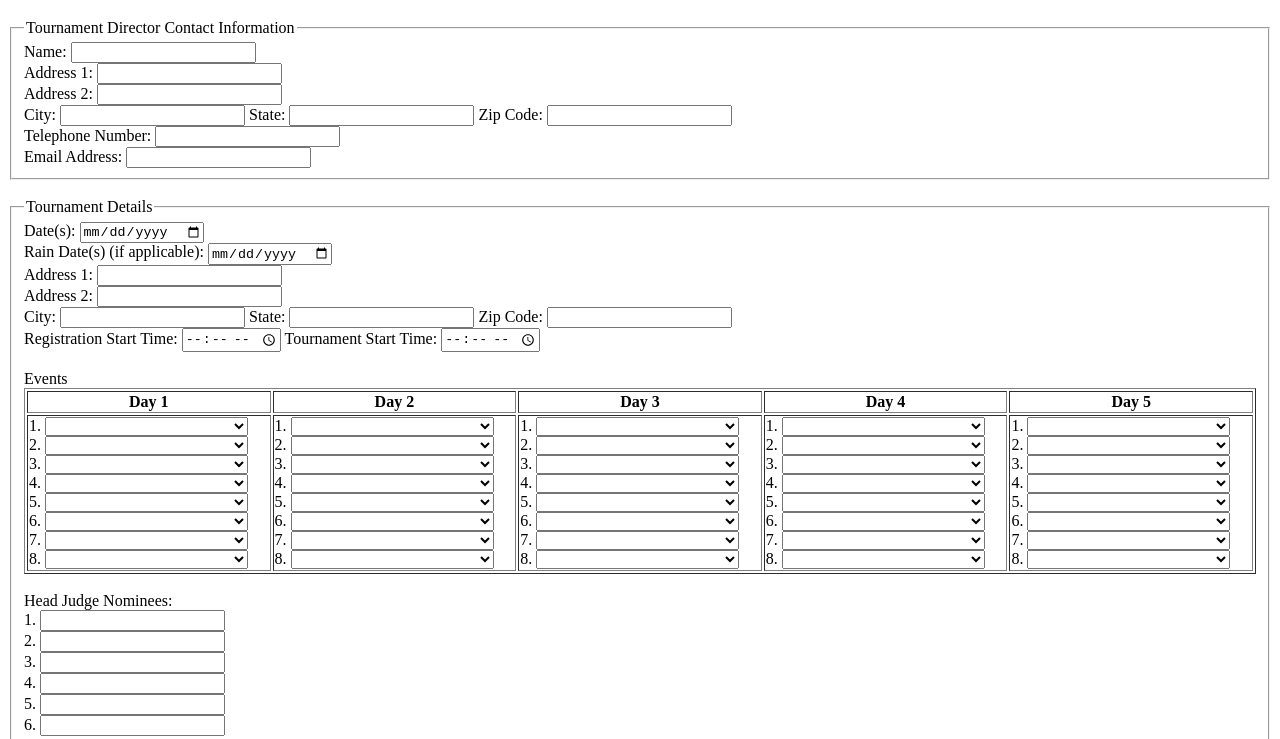
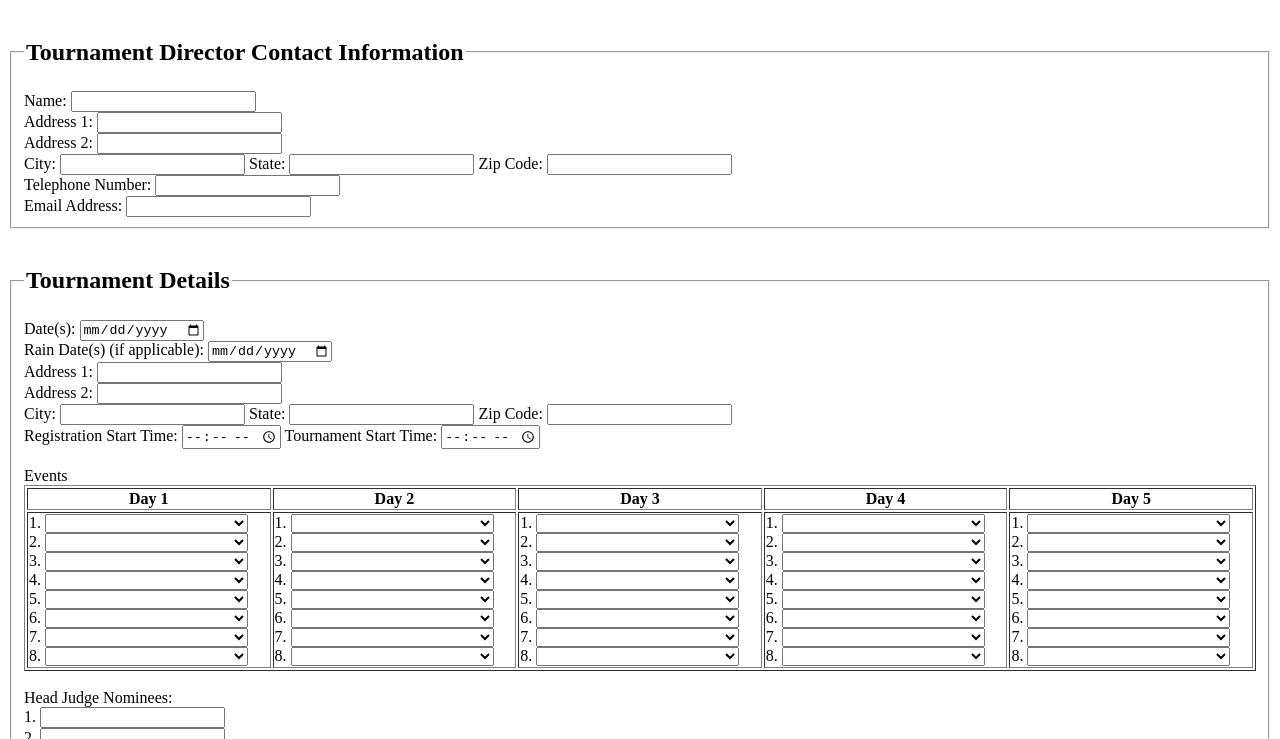
Before and after one commit to boomdevs/boomerangapp, a plain HTML site: page UI/tourneyform.html in a window 1280 px wide. Shown: the part 61-800 px from the top of the page. Drawn offline with Linux system fonts and the light colour scheme.

Commit message:
Signed-off-by: jsabrie <jacques@sabrie.com>

```diff
--- a/UI/tourneyform.html
+++ b/UI/tourneyform.html
@@ -5,7 +5,7 @@
 <center><h1>USBA Tournament Sanctioning Request</h1></center>
 <form action="/action_page.php">
   <fieldset>
-    <legend>Tournament Director Contact Information</legend>
+    <legend><h2>Tournament Director Contact Information</h2></legend>
     Name:
     <input type="text" name="name">
     <br>
@@ -30,7 +30,7 @@
   </fieldset>
 <br>
   <fieldset>
-    <legend>Tournament Details</legend>
+    <legend><h2>Tournament Details</h2></legend>
     Date(s):
     <input type="date" name="date">
     <br>
```
